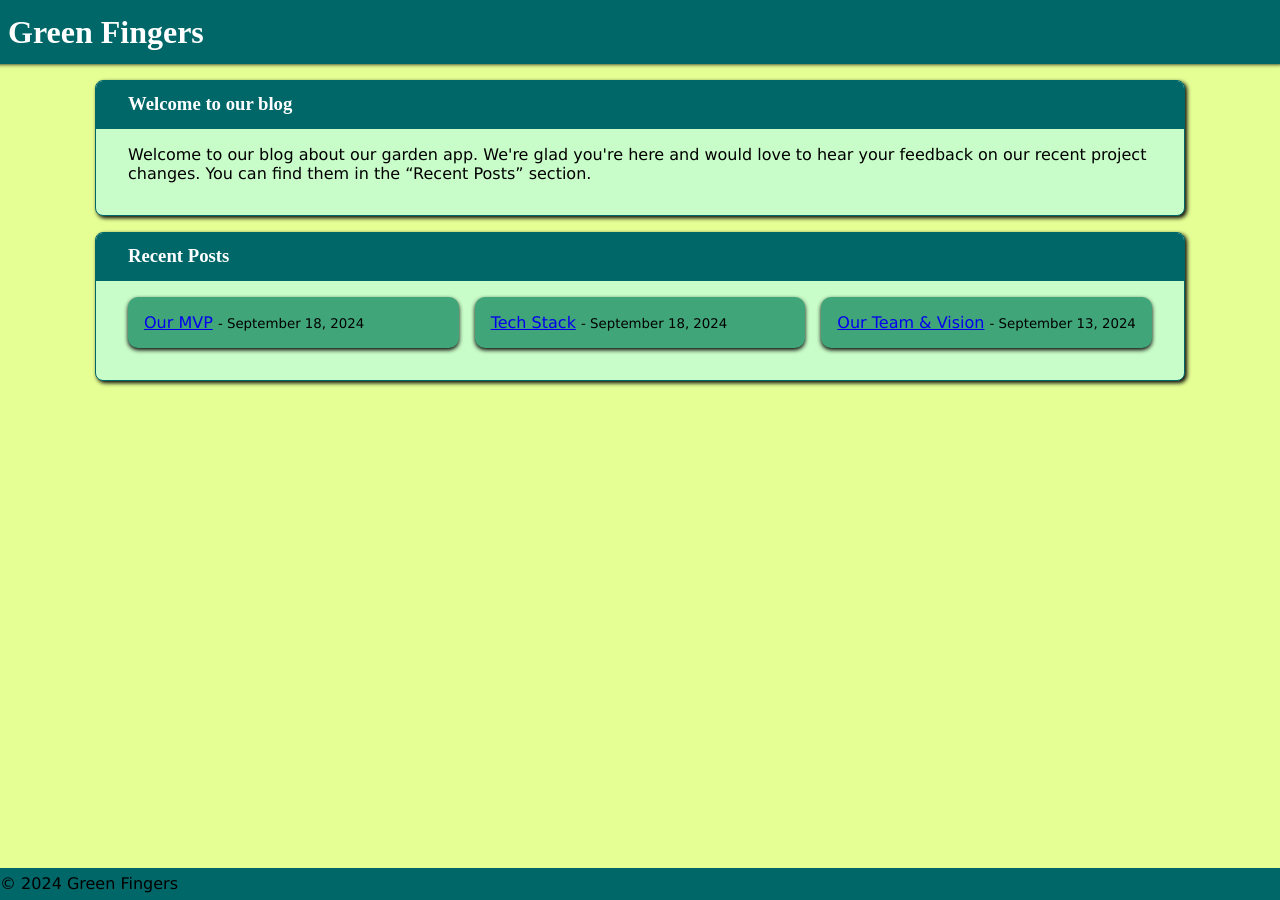
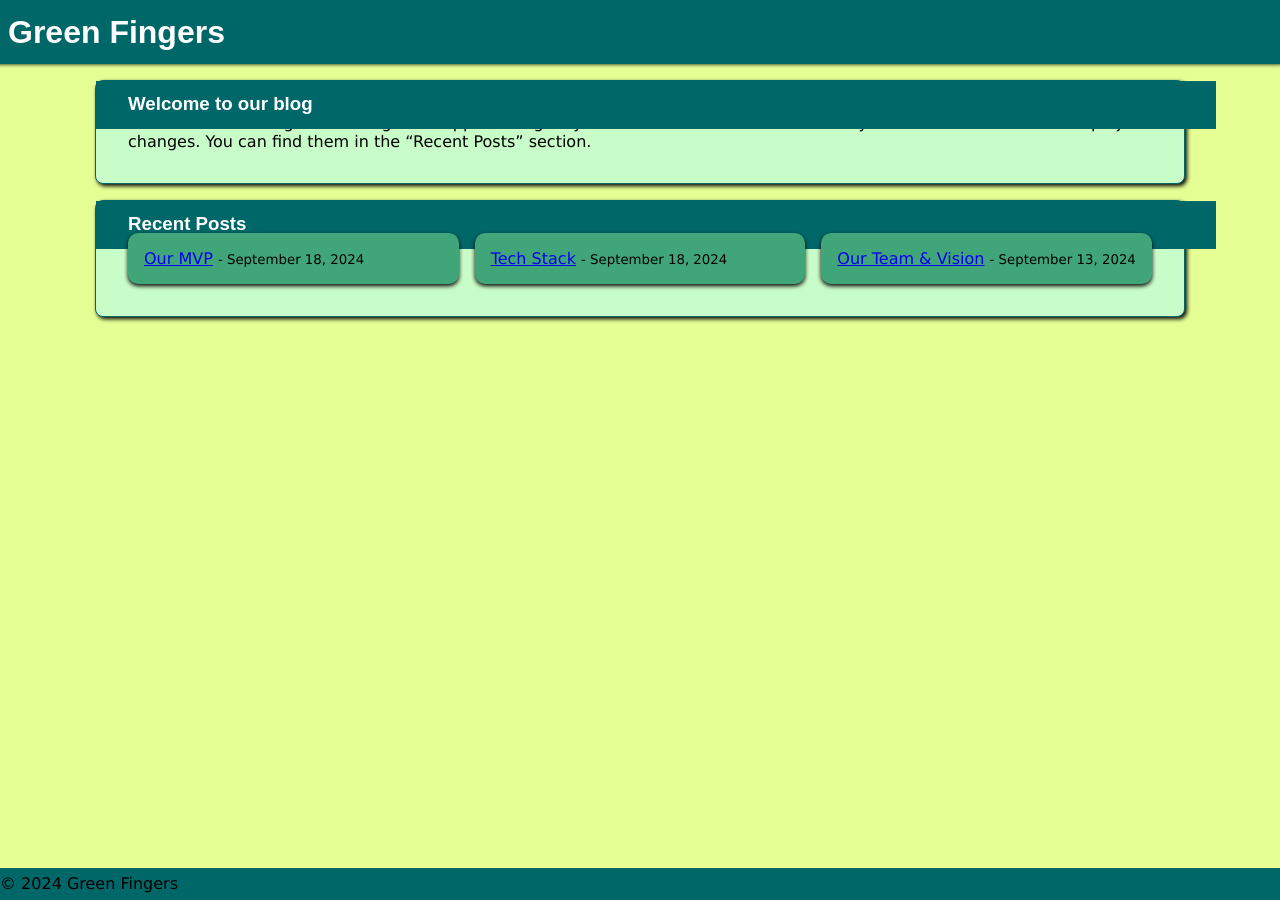
Before and after one commit to Green-Fingers-App/gardeningApp, a Jekyll site: the page built from docs/index.md, in a window 1280 px wide. Built offline with Jekyll 4.4.1, drawn with Linux system fonts in a browser that asks for light colours; some web fonts are replaced; comment, search, counter and statistics services are not loaded.

Commit message:
Blog improvments

```diff
--- a/docs/_config.yml
+++ b/docs/_config.yml
@@ -1,8 +1,8 @@
 title: Green Fingers
-description: Welcome to our blog about our garden app. We're glad you're here and would love to hear your feedback on our recent project changes. You can find them in the “Recent Posts” section.
-baseurl: "" # Leave blank unless you have a custom domain
-baseurl: "/gardeningApp"  # This is important for correct URLs on GitHub Pages
-url: "https://dhbw-malte.github.io"  # Your main domain without the subdirectory
-theme: minima # Default GitHub Pages theme
+description: >
+  Welcome to our blog about our garden app. We're glad you're here and would love to hear your feedback on our recent project changes. You can find them in the “Recent Posts” section.
+baseurl: "/gardeningApp"
+url: "https://dhbw-malte.github.io"
+theme: minima
 plugins:
   - jekyll-feed
--- a/docs/assets/css/style.css
+++ b/docs/assets/css/style.css
@@ -1,5 +1,6 @@
 @import url('https://fonts.googleapis.com/css2?family=Protest+Guerrilla&display=swap');
 
+/* Color variables for easier theme management */
 :root {
   --primary: rgb(0, 103, 105);
   --secondary: rgb(64, 165, 120);
@@ -7,62 +8,66 @@
   --background: rgb(230, 255, 148);
 }
 
+/* General reset */
 * {
   font-family: Verdana, Geneva, Tahoma, sans-serif;
-  margin: 0px;
+  margin: 0;
   padding: 0;
+}
+
+/* Heading styles */
+h1,
+h3 {
+  font-family: 'Protest Guerrilla', sans-serif;
+  color: var(--detail);
 }
 
 h1 {
   height: 4rem;
   padding-left: 1rem;
   line-height: 4rem;
-  font-family: 'Protest Guerrilla';
-  color: var(--detail);
 }
 
 h3 {
-  padding-top: 0.75rem;
-  padding-bottom: 0.75rem;
-  font-family: 'Protest Guerrilla';
-  color: var(--detail);
+  padding: 0.75rem 0;
 }
 
+/* Body layout */
 body {
   display: flex;
   flex-direction: column;
-  justify-content: flex-start;
-  gap: 1rem;
   align-items: center;
   background-color: var(--background);
+  gap: 1rem;
 }
 
+/* List styles inside grass container */
 .grass-container ul {
   display: flex;
   gap: 1rem;
-  list-style-type: none;
+  list-style: none;
 }
 
 .grass-container li {
-  position: relative;
   background-color: var(--secondary);
   padding: 1rem;
   border-radius: 10px;
   box-shadow: 0 2px 4px 0 black;
   transition: all 200ms;
+  width: 100%;
   animation: slideInFromBottom 0.5s ease-out forwards;
-  width: 100%;
 }
 
 .grass-container li:hover {
- opacity: 0.8;
- cursor: pointer;
+  opacity: 0.8;
+  cursor: pointer;
 }
 
 .grass-container li:active {
-  scale: 0.95;
+  transform: scale(0.95);
 }
 
+/* Page title styling */
 .page-title {
   background-color: var(--primary);
   color: white;
@@ -71,6 +76,7 @@
   box-shadow: 0 0 4px 0 black;
 }
 
+/* Footer styling */
 footer {
   background-color: var(--primary);
   position: fixed;
@@ -80,47 +86,56 @@
   width: 100vw;
 }
 
+/* Go back button */
+.go-back-button {
+  position: fixed;
+  top: 4rem;
+  right: 1rem;
+  width: 2rem;
+  height: 2rem;
+  background-color: var(--secondary);
+  padding: 0.5rem;
+  border-radius: 50%;
+  border: none;
+  box-shadow: 0 2px 4px rgba(0, 0, 0, 0.1);
+  transition: all 200ms;
+  z-index: 10;
+}
+
+.go-back-button:hover {
+  background-color: var(--detail);
+  cursor: pointer;
+}
+
+/* Animations */
 @keyframes slideInFromBottom {
   from {
     transform: translateY(100%);
     opacity: 0;
   }
+
   to {
     transform: translateY(0);
     opacity: 1;
   }
 }
 
-.grass-container {
+/* Shared container styles */
+.grass-container,
+.grass-post-container {
   position: relative;
-  padding: 2em 2em;
+  padding: 2em;
   background-color: rgb(200, 252, 200);
-  border: solid 1px;
-  border-color: var(--primary);
+  border: 1px solid var(--primary);
   border-radius: 8px;
   width: 80%;
-  overflow: hidden;
-  padding-top: 4rem;
   box-shadow: 2px 2px 4px 0 black;
   animation: slideInFromBottom 0.5s ease-out forwards;
   opacity: 0;
 }
 
-.grass-post-container {
-  position: relative;
-  padding: 2em 2em;
-  background-color: rgb(200, 252, 200);
-  border: solid 1px;
-  border-color: var(--primary);
-  border-radius: 8px;
-  width: 80%;
-  overflow: hidden;
-  padding-top: 4rem;
-  box-shadow: 2px 2px 4px 0 black;
-  animation: slideInFromBottom 0.5s ease-out forwards;
-  opacity: 0;
-}
-
+/* Title styles inside containers */
+.grass-container h3,
 .grass-post-container h3 {
   position: absolute;
   top: 0;
@@ -131,27 +146,3 @@
   padding-left: 2rem;
   color: white;
 }
-
-.grass-container h3 {
-  position: absolute;
-  top: 0;
-  left: 0;
-  background-color: var(--primary);
-  height: 1.5rem;
-  width: 100%;
-  padding-left: 2rem;
-  color: white;
-}
-
-.go-back-button {
-  position: fixed;
-  width: 2rem;
-  height: 2rem;
-  top: 4rem;
-  right: 1rem;
-  background-color: var(--secondary);
-  padding: 0.5rem;
-  border-radius: 1000px;
-  border: none;
-  z-index: 10;
-}
```
Also changed, not shown: docs/_layouts/post.html (+10 -1 lines).
